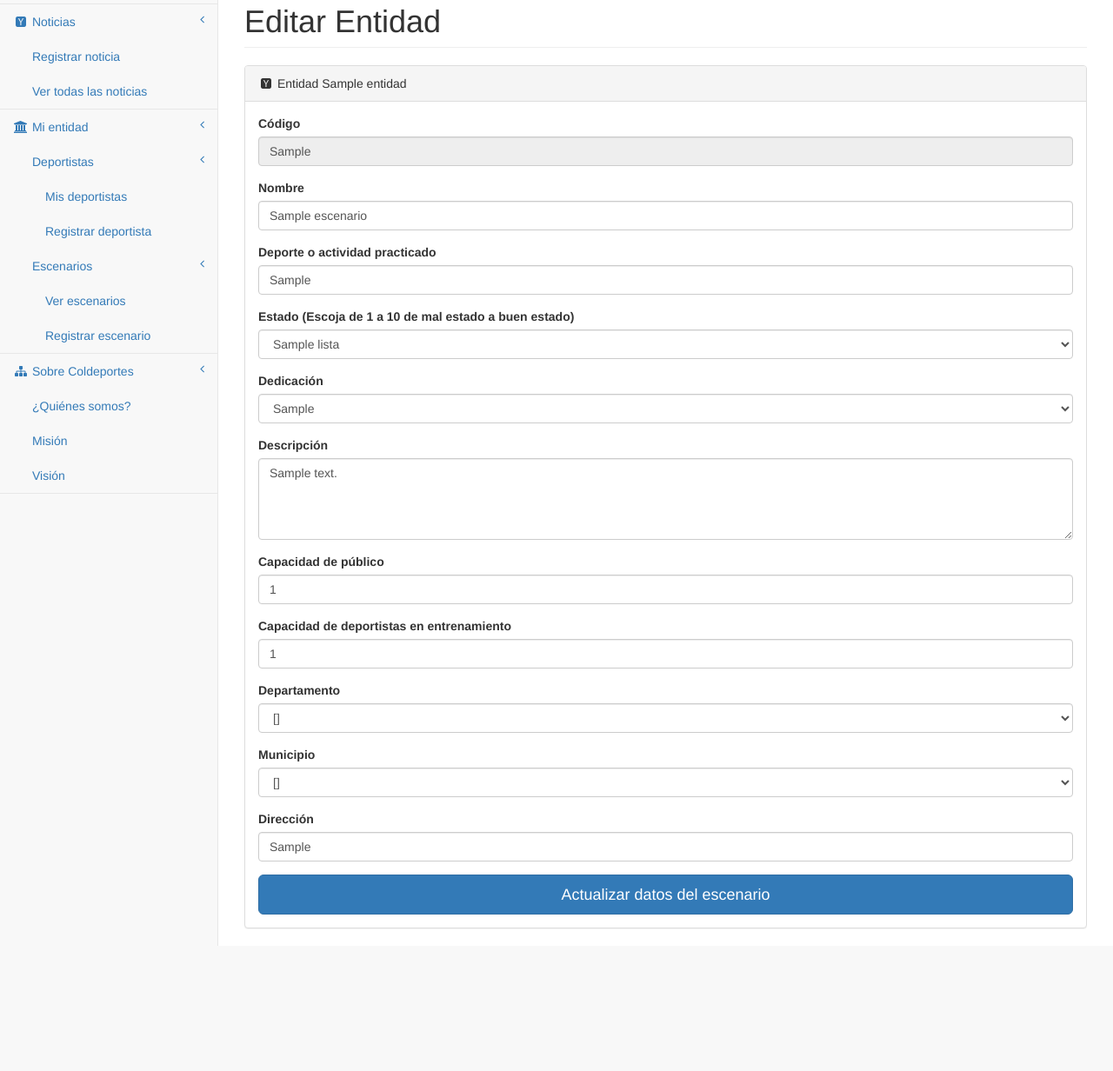
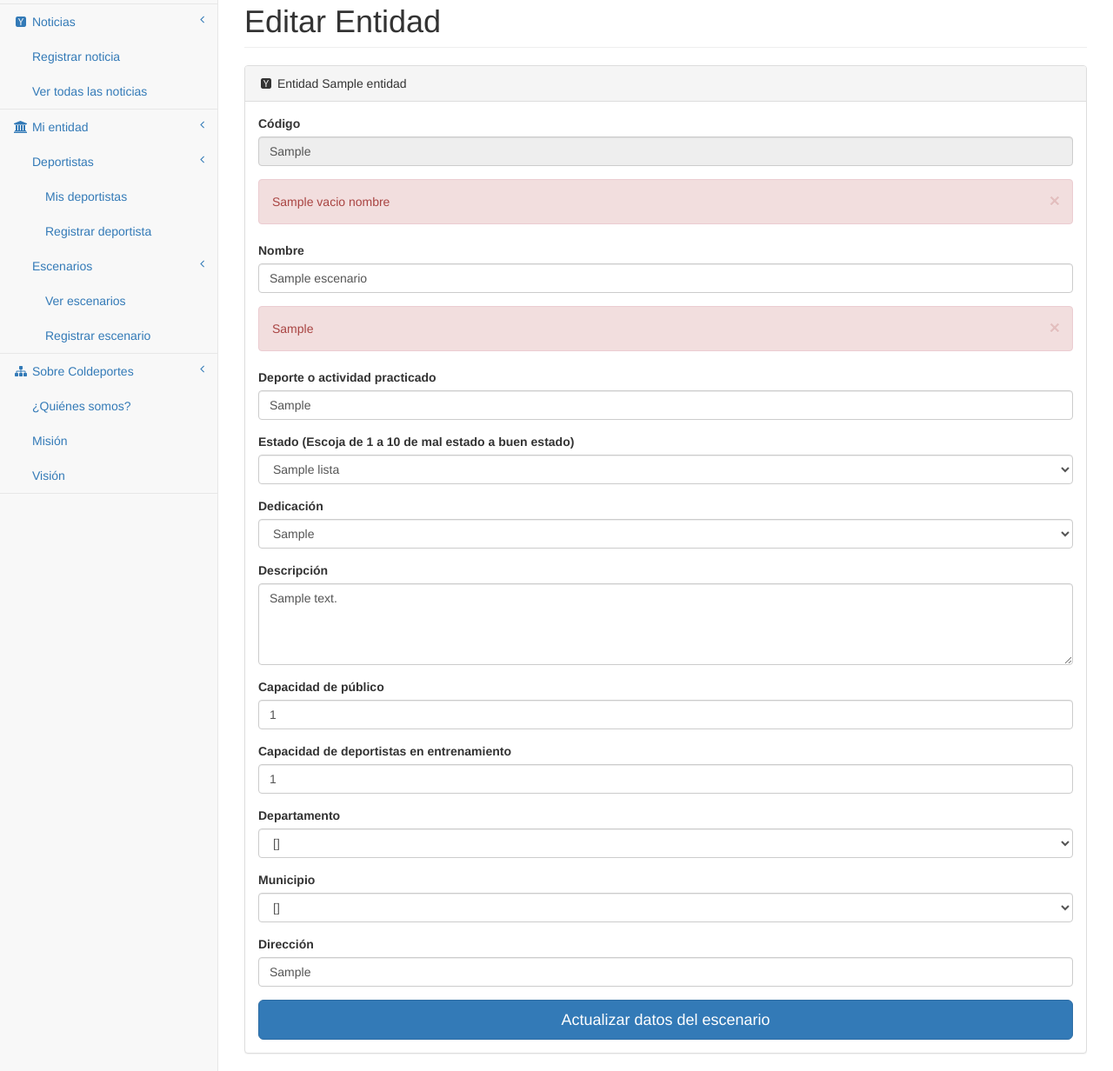
Before and after one commit to anderojas1/SIDeporte, a Django app: template templates/escenarios/editar_escenario.html in a window 1280 px wide. Shown: the part 136-1368 px from the top of the page at 87% size. Before the commit the page ends 1224 px from the top, so only its background shows below. Run offline with Django 3.2, Linux system fonts and the light colour scheme; tables that the repository leaves empty hold one stand-in row (values such as "Sample post"); the template is opened without the code that fills it: values that come from a table or form of the project are taken from there, most other values are stand-ins (such as "Sample title", 1, 10 or a date in 2020); parts of the project's set-up code (start-up, migrations or seed data) failed here and were passed over; some libraries are stand-ins or nearby versions.

Commit message:
inicio de validaciones sobre campos vacíos al editar un escenario: se muestran mensajes de error por cada campo vacío

```diff
--- a/templates/escenarios/editar_escenario.html
+++ b/templates/escenarios/editar_escenario.html
@@ -21,19 +21,31 @@
 			{% endif %}
 			<form role="form" method="POST">
 			{% csrf_token %}
-			<div class="form-group">
+				<div class="form-group">
 					<label for="disabledInput">
 						Código
 					</label>
 					<input class="form-control" id="disabledInput" value="{{escenario.codigo}}" disabled="" type="text">
 				</div>
 				<div class="form-group">
+					{% if vacio_nombre %}
+					<div class="alert alert-danger alert-dismissable">
+						<button type="button" class="close" data-dismiss="alert" aria-hidden="true">×</button>
+						{{vacio_nombre}}
+					</div>
+					{% endif %}
 					<label>
 						Nombre
 					</label>
 					<input class="form-control" id="id_nombre" value="{{escenario.nombre}}" name="nombre" type="text">
 				</div>
 				<div class="form-group">
+					{% if vacio_actividad %}
+					<div class="alert alert-danger alert-dismissable">
+						<button type="button" class="close" data-dismiss="alert" aria-hidden="true">×</button>
+						{{vacio_actividad}}
+					</div>
+					{% endif %}
 					<label>
 						Deporte o actividad practicado
 					</label>
```
Also changed, not shown: Coldeportes/views.py (+27 -1 lines).
